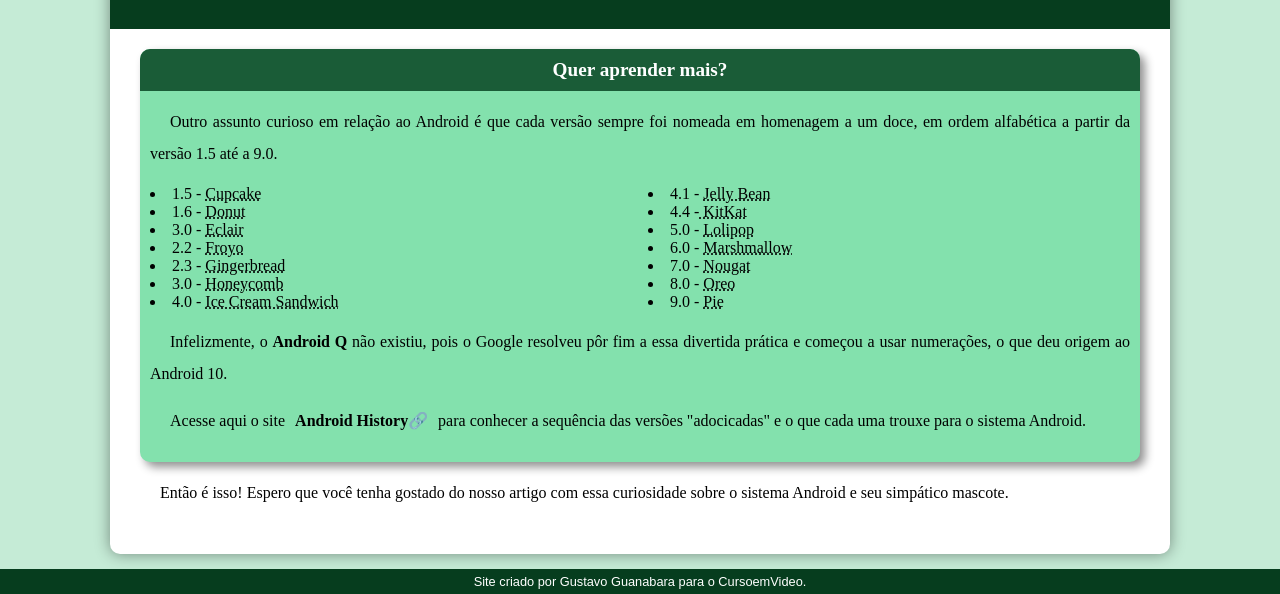
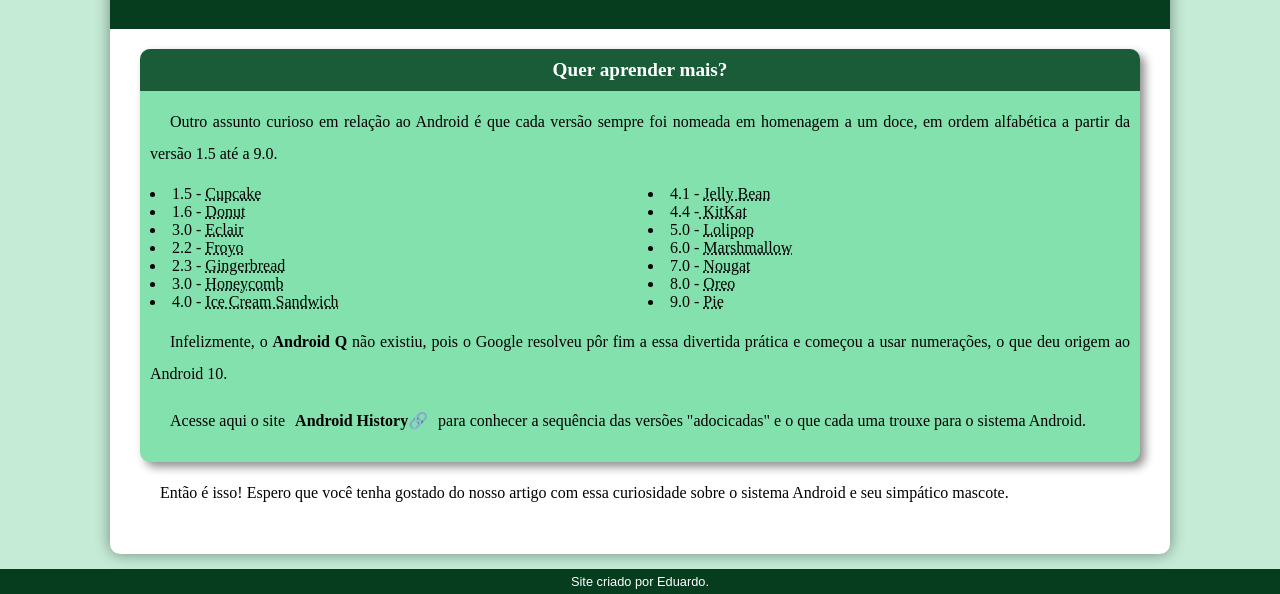
Before and after one commit to ByEdu/html-css, a plain HTML site: page projetoandorid/android.html in a window 1280 px wide. Shown: the part 2413-3007 px from the top of the page. Drawn offline with Linux system fonts and the light colour scheme.

Commit message:
Update footer text to credit Eduardo

```diff
--- a/projetoandorid/android.html
+++ b/projetoandorid/android.html
@@ -91,7 +91,7 @@
     </main>
 
     <footer>
-<p>Site criado por Gustavo Guanabara para o CursoemVideo.</p>
+<p>Site criado por Eduardo.</p>
     </footer>
 </body>
 </html>
```
